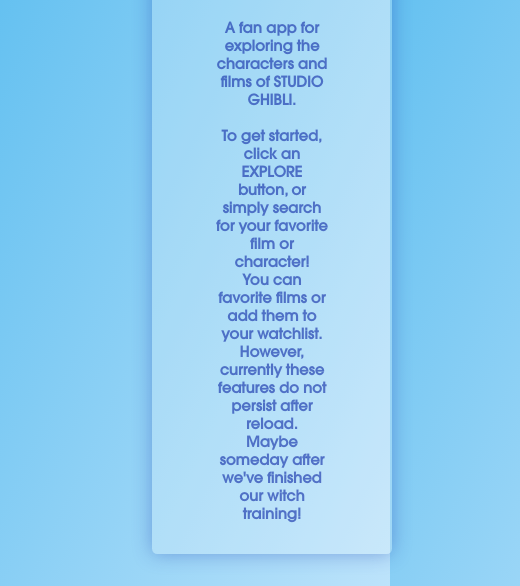
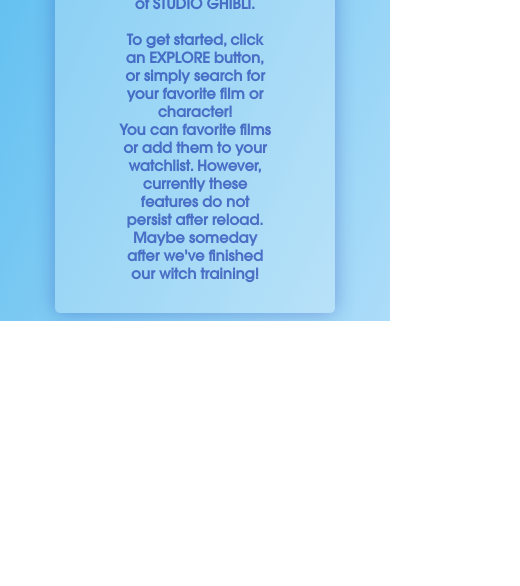
Before and after one commit to raquii/Ha-bits, a plain HTML site: page index.html in a window 390 px wide. Shown: the part 925-1511 px from the top of the page, 520 px wide, since content can reach past the window. After the commit the page ends 1246 px from the top, so only its background shows below. Drawn offline with Linux system fonts and the light colour scheme.

Commit message:
tweak display for mobile

```diff
--- a/style.css
+++ b/style.css
@@ -177,7 +177,7 @@ input[type=text]:focus {
     border-radius: 4pt;
     display: inline-flex;
     flex-wrap: wrap;
-    margin: 4em 8em 2em 8em;
+    margin: 4vw 8vw 2vw 8vw;
     padding: 1em 4em 1em 4em;
     text-align: center;
     box-shadow: inset 0 0 0 #203daf63, 0 0 1.2em #203daf63;
```
